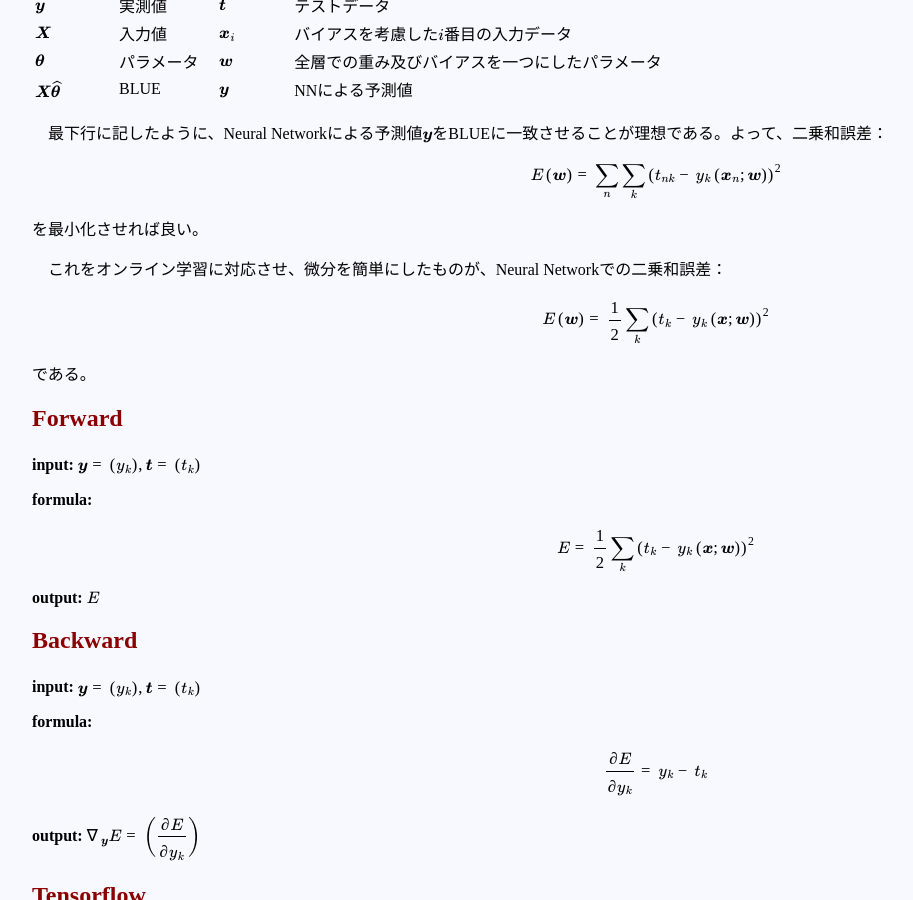
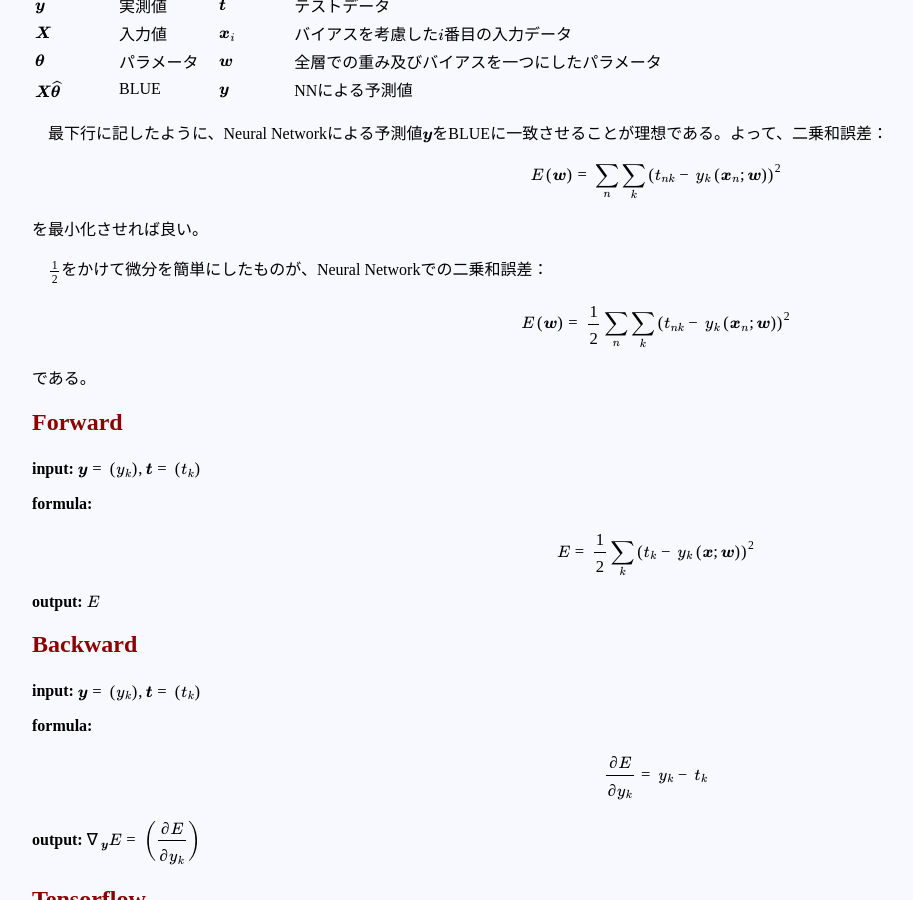
Before and after one commit to HUITCLUB/HUITCLUB.github.io, a Jekyll site: the page built from _posts/2018-03-04-MeanSquaredError.md, in a window 1280 px wide and 900 px high, scrolled down 4242 px. Shown: the whole window, without its empty margins (0-913 px from the left). Built offline with Jekyll 4.4.1, drawn with Linux system fonts in a browser that asks for light colours; some web fonts are replaced; formulas are drawn with MathJax 3.

Commit message:
edit MSE

```diff
--- a/_posts/2018-03-04-MeanSquaredError.md
+++ b/_posts/2018-03-04-MeanSquaredError.md
@@ -200,12 +200,12 @@ $$
 
 を最小化させれば良い。
 
-　これをオンライン学習に対応させ、微分を簡単にしたものが、Neural Networkでの二乗和誤差：
+　$$\frac{1}{2}$$をかけて微分を簡単にしたものが、Neural Networkでの二乗和誤差：
 
 
 $$
 \begin{equation}
-E \left( \boldsymbol{w} \right) = \dfrac{1}{2} \sum_k \left(t_{k} - y_{k}\left( \boldsymbol{x} ; \boldsymbol{w}\right) \right)^2
+E \left( \boldsymbol{w} \right) = \dfrac{1}{2} \sum_n \sum_k \left(t_{nk} - y_{k}\left( \boldsymbol{x}_n ; \boldsymbol{w}\right) \right)^2
 \end{equation}
 $$
 
```
